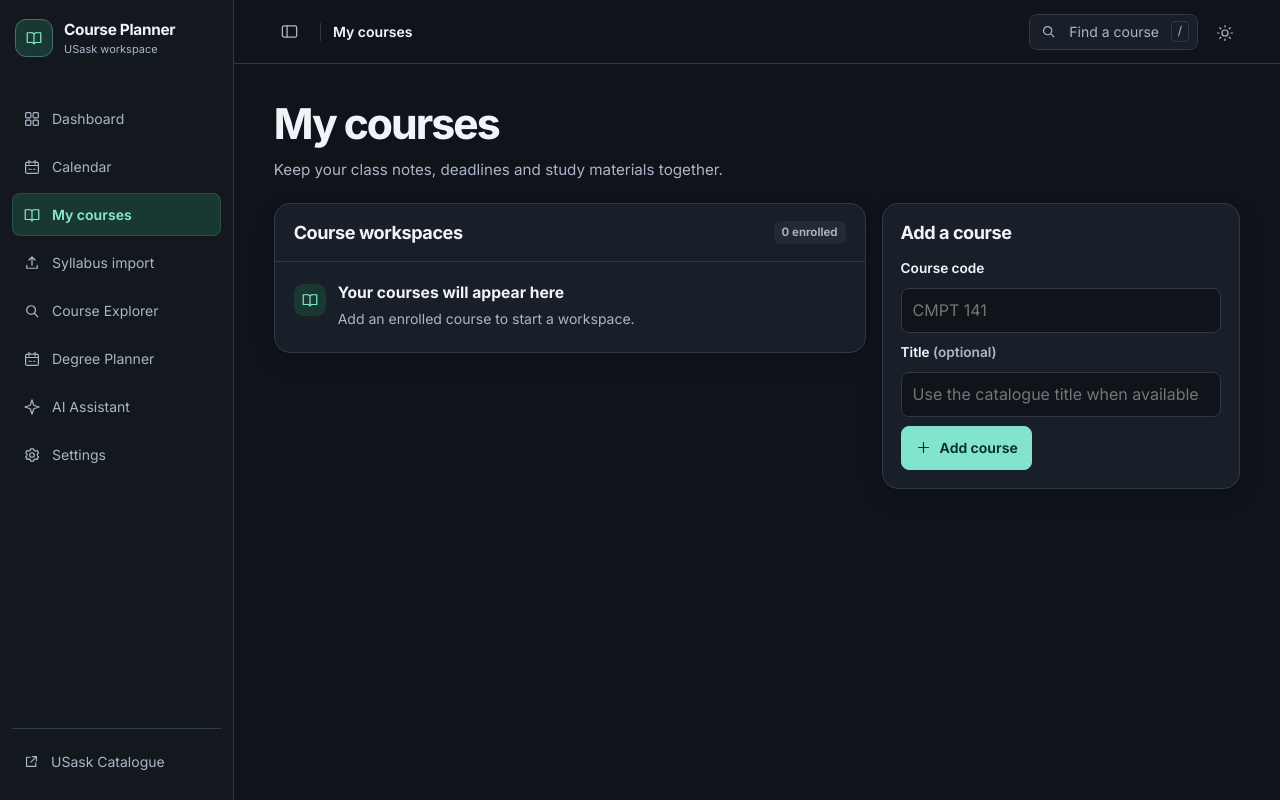
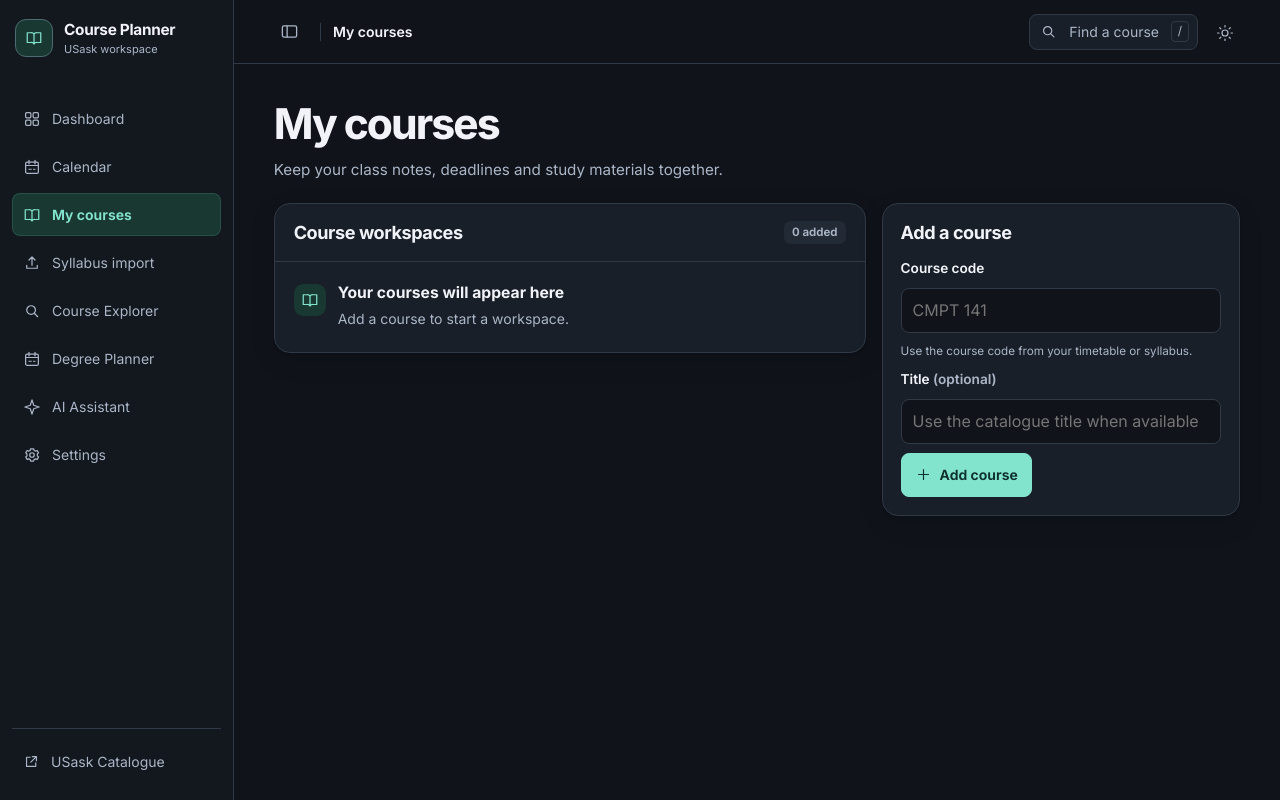
Before and after one commit to AhmadZahid-12/usask-ai-course-planner, a Flask app: page /student/courses in a window 1280 px wide. Run offline with Flask 3, Linux system fonts and the light colour scheme; data that the repository does not hold is empty.

Commit message:
Make course setup easy to find

```diff
--- a/app/course_workspace.py
+++ b/app/course_workspace.py
@@ -50,6 +50,10 @@ def storage_available() -> bool:
     return student_storage_ready(StudentCourse, CourseMaterial)
 
 
+def needs_course_setup() -> bool:
+    return storage_available() and db.session.scalar(select(StudentCourse.id).limit(1)) is None
+
+
 def student_agenda(
     days: int, *, categories=None, course_code: str | None = None, deadlines_only: bool = False
 ) -> list[dict]:
@@ -95,10 +99,10 @@ def _course_or_404(course_id: int) -> StudentCourse:
     return db.get_or_404(StudentCourse, course_id)
 
 
-def _render_index(error=None):
+def _render_index(error=None, *, code="", title=""):
     ready = storage_available()
     courses = db.session.scalars(select(StudentCourse).order_by(StudentCourse.code)).all() if ready else []
-    return render_template("student_courses.html", courses=courses, ready=ready, error=error), 422 if error else 200
+    return render_template("student_courses.html", courses=courses, ready=ready, error=error, form_code=code, form_title=title), 422 if error else 200
 
 
 @bp.route("/student/courses", methods=["GET", "POST"])
@@ -107,10 +111,11 @@ def courses():
         return _render_index()
     if not storage_available():
         abort(503, "Course storage has not been enabled.")
-    code = normalize_code(request.form.get("code"))
+    submitted_code = request.form.get("code", "")
+    code = normalize_code(submitted_code)
     title = request.form.get("title", "").strip()
     if not COURSE_RE.fullmatch(code) or len(title) > 160:
-        return _render_index("Enter a course code such as CMPT 141 and a title under 161 characters.")
+        return _render_index("Enter a course code like CMPT 141 and a title up to 160 characters.", code=submitted_code[:20], title=title[:160])
     title = title or cmpt_catalogue()["courses"].get(code, {}).get("title") or code
     course = StudentCourse(code=code, title=title)
     db.session.add(course)
@@ -118,7 +123,7 @@ def courses():
         db.session.commit()
     except IntegrityError:
         db.session.rollback()
-        return _render_index(f"{code} already has a workspace.")
+        return _render_index(f"{code} already has a workspace. Open it above to add notes or deadlines.", code=submitted_code[:20], title=title)
     return redirect(url_for("workspace.course_page", course_id=course.id), code=303)
 
 
--- a/app/routes.py
+++ b/app/routes.py
@@ -7,7 +7,7 @@ from app.scraper import course_url, get_course_raw_info
 
 from app.calendar_store import CalendarEvent
 from app.catalogue import available_courses, cmpt_catalogue, course_detail, latest_completed, starter_catalogue
-from app.course_workspace import student_agenda
+from app.course_workspace import needs_course_setup, student_agenda
 from app.db import db
 from app.institutions.usask import DEGREE_FILE as DEFAULT_DEGREE_FILE, PROGRAM_URL
 from app.models import Plan
@@ -28,6 +28,7 @@ def home():
     return render_template(
         "dashboard.html", courses=template_courses(), edition=catalogue["edition"],
         program_url=PROGRAM_URL, calendar_ready=student_storage_ready(CalendarEvent),
+        setup_course=needs_course_setup(),
         deadlines=student_agenda(14, deadlines_only=True)[:4],
     )
 
--- a/app/static/student.css
+++ b/app/static/student.css
@@ -45,3 +45,9 @@
 .student-planning .button-group { margin-top: 10px; }
 #remove-material-dialog form { margin-top: 14px; }
 @media (max-width: 930px) { .student-layout { grid-template-columns: 1fr; } }
+
+.dashboard-deadlines { margin-bottom: var(--gap); }
+.dashboard-deadlines .student-events { padding-inline: 16px; }
+.dashboard-deadlines .inline-message a { color: var(--accent); text-decoration: underline; }
+.student-events strong a:hover { text-decoration: underline; }
+.agenda-suggestion-link { color: var(--accent); text-decoration: underline; }
--- a/app/templates/student_course.html
+++ b/app/templates/student_course.html
@@ -6,7 +6,7 @@
 {% block content %}
 <a class="text-link student-back" href="{{ url_for('workspace.courses') }}">{{ icon('back', 15) }} My courses</a>
 {% call page_heading(course.title, course.code) %}
-<div class="button-group"><a class="button secondary" href="{{ catalogue }}">Official catalogue {{ icon('external', 15) }}</a><a class="button primary" href="{{ url_for('calendar.page', course=course.code) }}">Open calendar {{ icon('arrow', 16) }}</a></div>
+<div class="button-group"><a class="button secondary" href="{{ url_for('calendar.page', course=course.code) }}">Open calendar {{ icon('arrow', 16) }}</a><a class="button primary" href="{{ url_for('syllabus.upload_page', course_code=course.code) }}">{{ icon('upload', 16) }} Import syllabus</a></div>
 {% endcall %}
 {% if error %}<p class="notice error-text" role="alert">{{ error }}</p>{% endif %}
 {% set messages = {'notes': 'Notes saved.', 'material': 'Material added.', 'removed': 'Material removed.'} %}
@@ -47,7 +47,7 @@
   <aside class="card student-panel">
     <h2>Course deadlines</h2><p class="muted">Next 90 days · Saskatchewan time</p>
     {% if deadlines %}{{ event_list(deadlines, true) }}{% else %}<p class="muted student-aside-empty">No upcoming deadlines are recorded for {{ course.code }}.</p>{% endif %}
-    <a class="text-link" href="{{ url_for('syllabus.upload_page', course_code=course.code) }}">Review a syllabus {{ icon('arrow', 16) }}</a>
+    <a class="text-link" href="{{ catalogue }}">Official catalogue {{ icon('external', 15) }}</a>
   </aside>
 </div>
 <dialog id="remove-material-dialog" aria-labelledby="remove-material-title">
--- a/app/templates/student_courses.html
+++ b/app/templates/student_courses.html
@@ -6,7 +6,7 @@
 {% if not ready %}<p class="notice" role="status">Course storage is disabled. Run the approved student migration to enable this workspace.</p>{% else %}
 <div class="student-layout">
   <section class="card" aria-labelledby="enrolled-title">
-    <header class="card-heading"><h2 id="enrolled-title">Course workspaces</h2><span class="badge neutral">{{ courses|length }} enrolled</span></header>
+    <header class="card-heading"><h2 id="enrolled-title">Course workspaces</h2><span class="badge neutral">{{ courses|length }} added</span></header>
     {% if courses %}
     <ul class="student-course-list">
       {% for course in courses %}
@@ -14,15 +14,16 @@
       {% endfor %}
     </ul>
     {% else %}
-    <div class="student-empty"><span class="metric-icon eligible">{{ icon('book', 18) }}</span><div><h3>Your courses will appear here</h3><p class="muted">Add an enrolled course to start a workspace.</p></div></div>
+    <div class="student-empty"><span class="metric-icon eligible">{{ icon('book', 18) }}</span><div><h3>Your courses will appear here</h3><p class="muted">Add a course to start a workspace.</p></div></div>
     {% endif %}
   </section>
   <section class="card student-panel" aria-labelledby="add-course-title">
     <h2 id="add-course-title">Add a course</h2>
     {% if error %}<p class="feedback-error" role="alert">{{ error }}</p>{% endif %}
     <form method="post" class="student-form">
-      <label for="personal-code">Course code</label><input id="personal-code" name="code" maxlength="20" placeholder="CMPT 141" required>
-      <label for="personal-title">Title <span class="muted">(optional)</span></label><input id="personal-title" name="title" maxlength="160" placeholder="Use the catalogue title when available">
+      <label for="personal-code">Course code</label><input id="personal-code" name="code" maxlength="20" placeholder="CMPT 141" value="{{ form_code }}" aria-describedby="personal-code-hint" required>
+      <small id="personal-code-hint" class="muted">Use the course code from your timetable or syllabus.</small>
+      <label for="personal-title">Title <span class="muted">(optional)</span></label><input id="personal-title" name="title" maxlength="160" placeholder="Use the catalogue title when available" value="{{ form_title }}">
       <button class="button primary" type="submit">{{ icon('plus', 17) }} Add course</button>
     </form>
   </section>
```
Also changed, not shown: app/templates/dashboard.html (+13 -9 lines).
